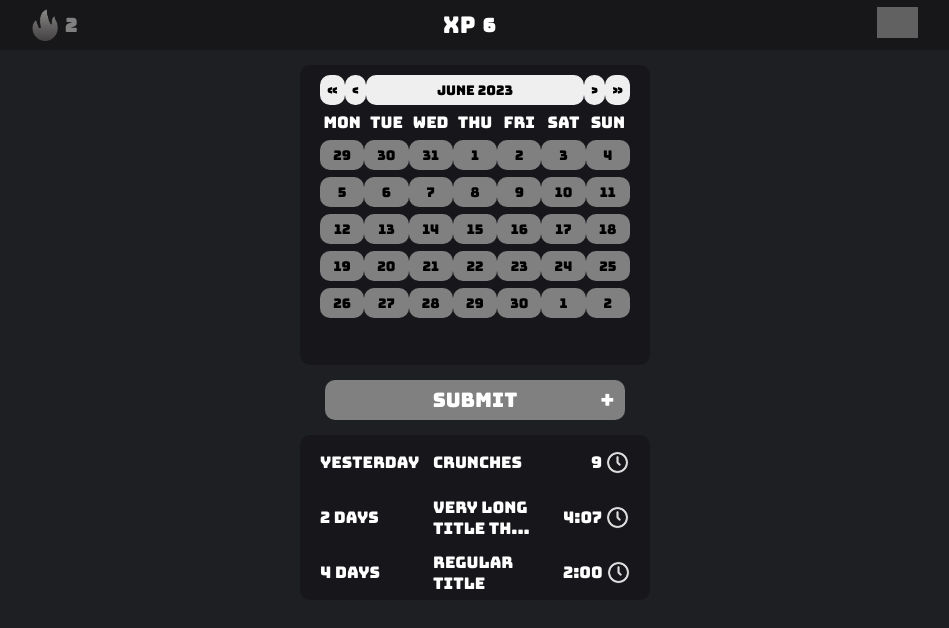
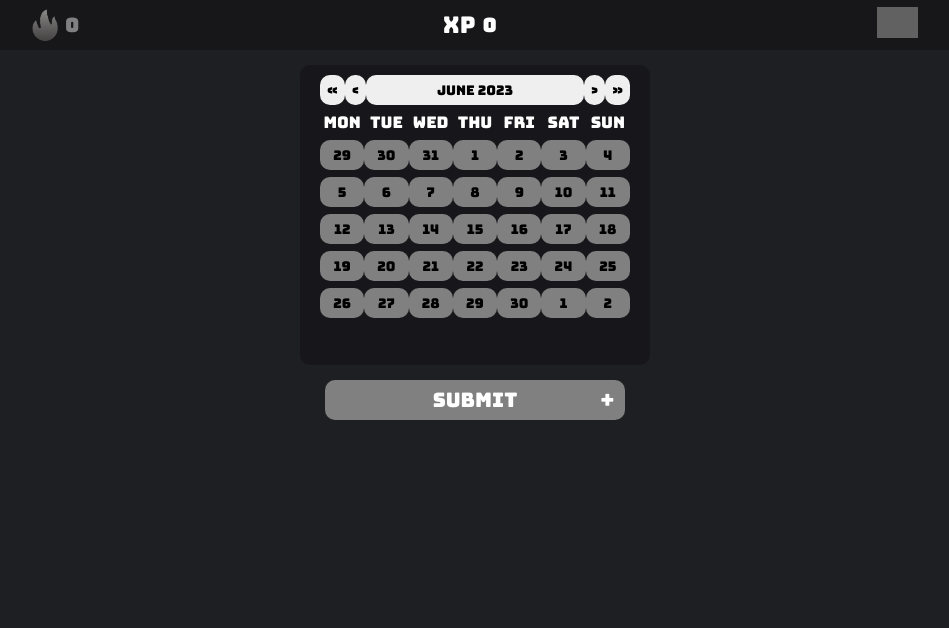
Before and after one commit to CBQuag/Fit-Commit, a React (Create React App) app: page / in a window 1280 px wide. Shown: the top 628 px of the page, without its empty margins (165-1114 px from the left). Built offline with nearby package versions, Linux system fonts and the light colour scheme; grey boxes are pictures that could not be loaded.

Commit message:
simple localstorage solution

```diff
--- a/src/App.js
+++ b/src/App.js
@@ -4,45 +4,27 @@ import Header from './components/Header';
 import MainArea from './components/MainArea';
 import FitnessData from './components/FitnessData'
 
-import { createContext, useContext, useState } from 'react';
+import { createContext, useContext, useEffect, useState } from 'react';
 
 
 function App() {
 
+  if (!localStorage.getItem('workouts'))
+    localStorage.setItem('workouts', JSON.stringify([]))
+
   let date1 = new Date(2023, 5, 4);
   let date2 = new Date(2023, 5, 3);
   let date3 = new Date(2023, 5, 1);
-  const [bodySelection, setBodyPart]=useState('')
-  const [fitData, setFitData] = useState([
-    {
-      time: date1.toString(),
-      category: 'abs',
-      muscles:['lower abs'],
-      title: 'crunches',
-      duration: 9,
-      notes:'basic crunches'
-    },
-    {
-      time: date2.toString(),
-      category: 'upper arms',
-      muscles:['biceps'],
-      title: 'very long title this is a long title this is to test long titles',
-      duration: 247,
-      notes: 'idk'
-    },
-    {
-      time: date3.toString(),
-      category: 'upper legs',
-      muscles:['thigh'],
-      title: 'regular title',
-      duration: 120,
-      notes: 'idk'
-    }
-  ])
+  const [bodySelection, setBodyPart] = useState('')
+  let workouts = JSON.parse(localStorage.getItem('workouts'))
+  if (!workouts)
+    workouts = []
+  const [fitData, setFitData] = useState(
+    workouts
+  )
 
   function datediff(first, second) {
-    let convertedDate = new Date(first)
-    return Math.round((second - convertedDate) / (1000 * 60 * 60 * 24))-1;
+    return Math.round((second - first) / (1000 * 60 * 60 * 24));
   }
 
   function selectForInfo(info) {
--- a/src/components/AccountDisplay.js
+++ b/src/components/AccountDisplay.js
@@ -4,7 +4,11 @@ const AccountDisplay = () => {
 
     return (
         <div>
-            <img className='account' src={require('../account-25-256.png')} alt=""/>
+            <img className='account'
+                src={require('../account-25-256.png')}
+                alt=""
+                onClick={() => { localStorage.clear(); window.location.reload() }}
+            />
         </div>
     )
 }
--- a/src/components/Log.js
+++ b/src/components/Log.js
@@ -8,8 +8,6 @@ const Log = (props) => {
 
     const convertDate = date => {
         let daysSince = datediff(date, Date.now())
-        if (daysSince < 0)
-            return `Invalid Date`
         if (daysSince < 1)
             return `Today`
         if (daysSince == 1)
--- a/src/components/SubmitBox.js
+++ b/src/components/SubmitBox.js
@@ -37,14 +37,25 @@ const SubmitBox = (props) => {
         if ((!hours && !minutes)||!name||!category)
             return setError('missing fields!')
         setError('')
-        setWorkout({
+        console.log((hours ? (parseInt(hours) * 60) : 0))
+        let convertHours = hours ? (parseInt(hours) * 60) : 0
+        let convertMinutes = minutes ? parseInt(minutes) : 0
+        let convertDuration = convertHours + convertMinutes
+
+        let workout={
             time: Date.now(),
             category: category,
-            name: name,
-            duration: (parseInt(hours)*60)+parseInt(minutes),
+            title: name,
+            duration: convertDuration,
             muscles: muscles,
             notes: notes
-        })
+        }
+
+        let workouts = JSON.parse(localStorage.getItem('workouts'))
+        workouts.push(workout)
+        localStorage.setItem('workouts', JSON.stringify(workouts))
+        console.log(localStorage.workouts)
+        window.location.reload()
     }
 
     const clearInput = () => {
```
